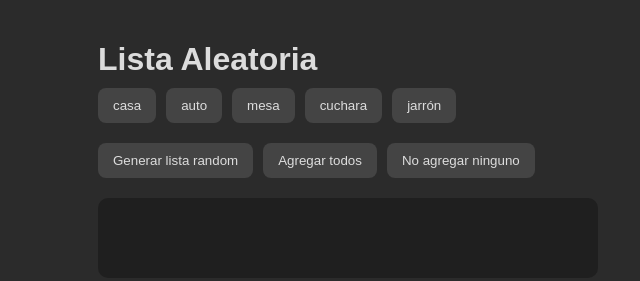
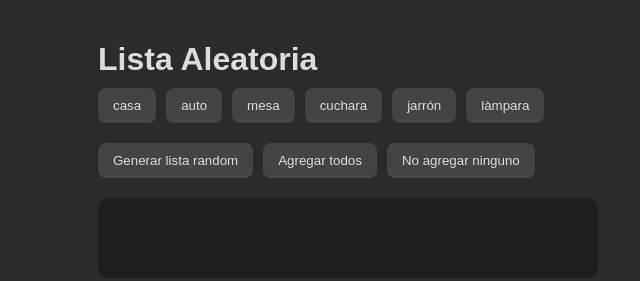
Before and after one commit to Seujumon/RandomName, a plain HTML site: page index.html in a window 1280 px wide. Shown: the whole page, without its empty margins (292-932 px from the left). Drawn offline with Linux system fonts and the light colour scheme.

Commit message:
Update index.html

```diff
--- a/index.html
+++ b/index.html
@@ -92,7 +92,7 @@
 </div>
 
 <script>
-    const objetos = ["casa", "auto", "mesa", "cuchara", "jarrón"];
+    const objetos = ["casa", "auto", "mesa", "cuchara", "jarrón", "làmpara"];
 
     let seleccionados = new Set();
 
```
